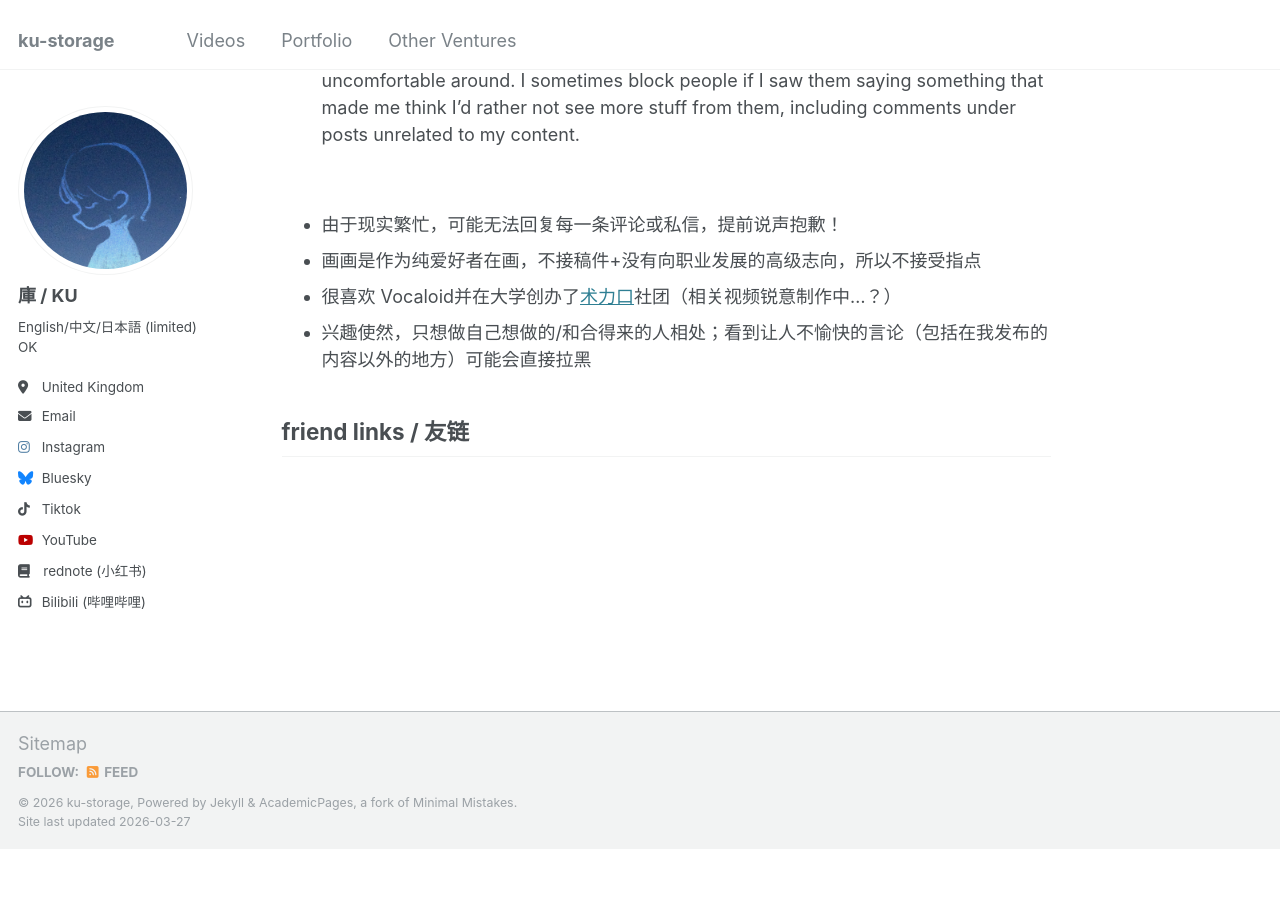
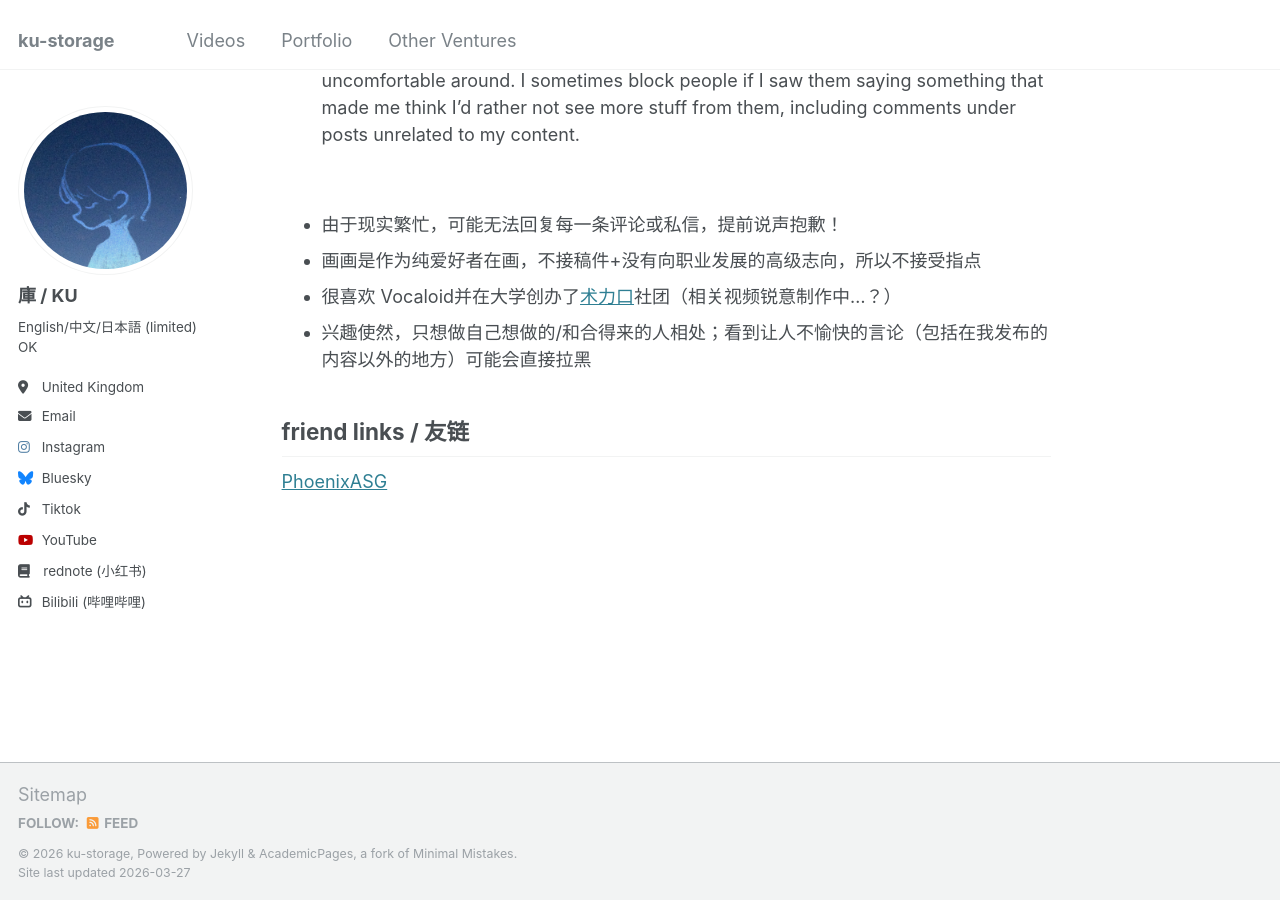
Before and after one commit to ku-storage/ku-storage.github.io, a Jekyll site: the page built from _pages/about.md, in a window 1280 px wide and 900 px high, scrolled down 3226 px. Built offline with Jekyll 4.4.1, drawn with Linux system fonts in a browser that asks for light colours; before the commit the page ends 4075 px from its top, so only the background shows below that.

Commit message:
Update about.md

```diff
--- a/_pages/about.md
+++ b/_pages/about.md
@@ -106,3 +106,4 @@ other notes / 其他
 
 friend links / 友链
 ------
+[PhoenixASG](https://bilet.digitalsilversalt.xyz)
```
